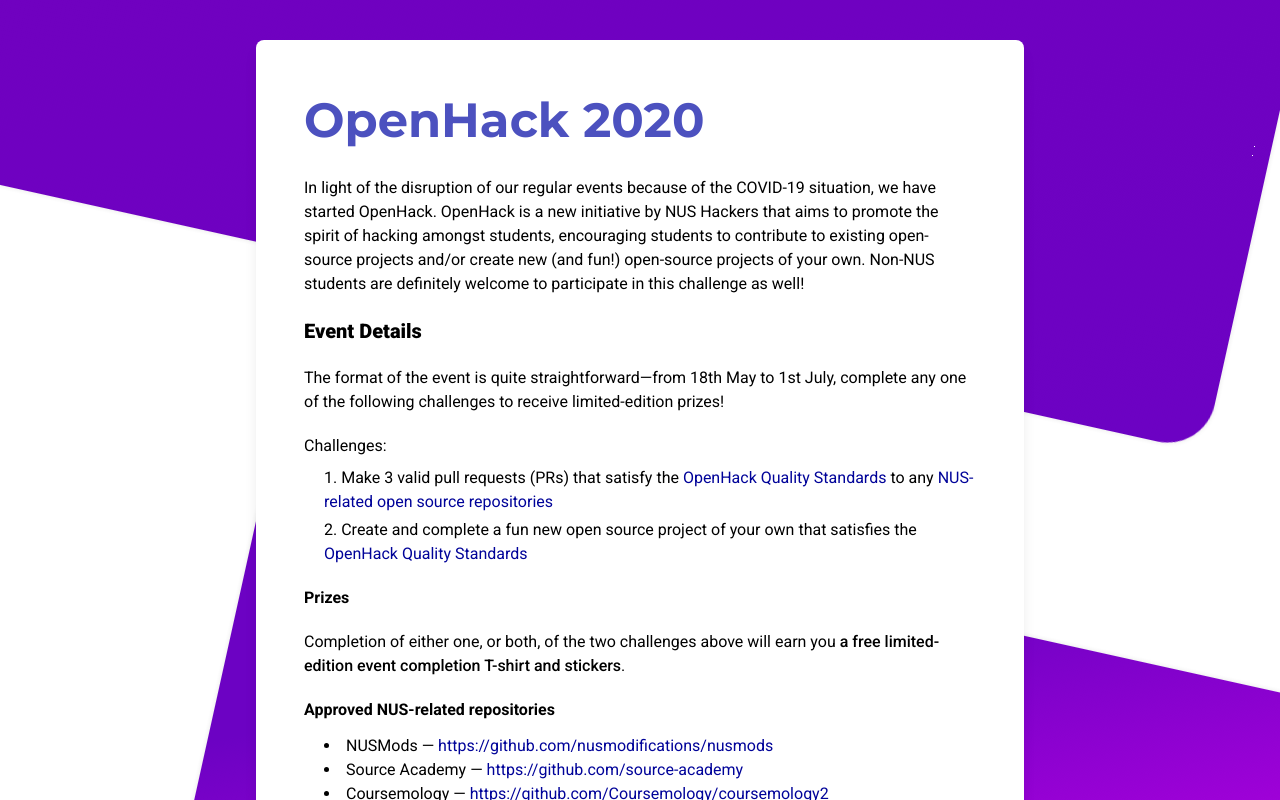
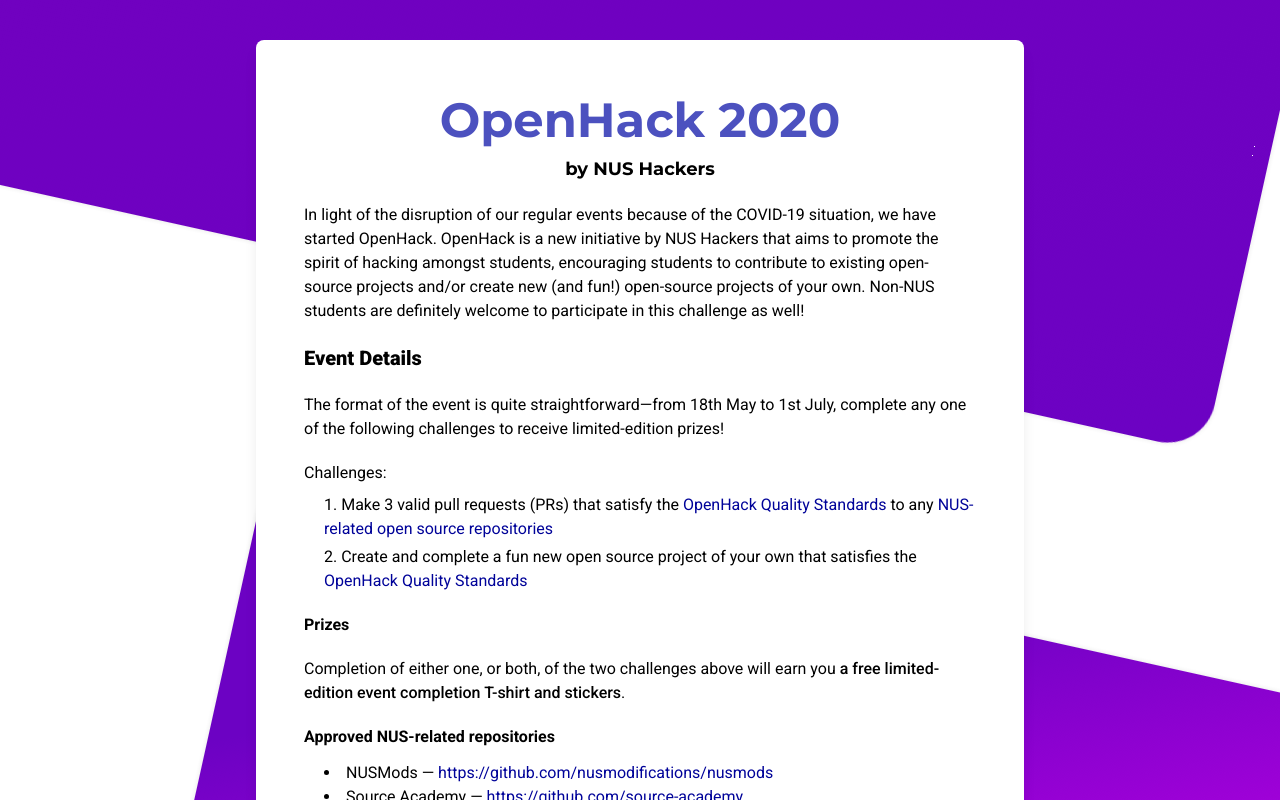
Before and after one commit to nushackers/openhack, a Next.js app: page / in a window 1280 px wide. Shown: the top 800 px of the page. Built offline with nearby package versions, Linux system fonts and the light colour scheme.

Commit message:
Make Hackers branding more prominent

```diff
--- a/pages/index.js
+++ b/pages/index.js
@@ -8,9 +8,22 @@
 const Index = () => (
   <Page title="OpenHack - NUS Hackers">
     <Card>
-      <h1 className="font-title text-center md:text-left my-5 text-4xl md:text-5xl text-indigo-700">
-        OpenHack 2020
-      </h1>
+      <div className="font-title text-center">
+        <h1 className="mt-5 text-4xl md:text-5xl text-indigo-700">
+          OpenHack 2020
+        </h1>
+        <div className="mb-5 text-md md:text-lg">
+          by{" "}
+          <a
+            className="text-black"
+            target="_blank"
+            href="https://nushackers.org"
+          >
+            NUS Hackers
+          </a>
+        </div>
+      </div>
+
       <Text className="my-5">
         In light of the disruption of our regular events because of the COVID-19
         situation, we have started OpenHack. OpenHack is a new initiative by NUS
@@ -75,7 +88,6 @@
         (especially beginners) to build their own projects and share it with the
         community!
       </Text>
-
       <h3 id="eligibility">Eligibility</h3>
       <Text className="mt-5 mb-2">This event is open to:</Text>
       <ol className="mb-5">
@@ -89,7 +101,6 @@
         </li>
         <li className="ml-5 my-1">Full-time National Servicemen (NSFs)</li>
       </ol>
-
       <h3>Quality Standards</h3>
       <Text id="pr-standards" className="mt-5 mb-2">
         Valid PRs must meet the following criteria:
@@ -109,7 +120,6 @@
           other modules is <span className="font-medium">not</span> acceptable)
         </li>
       </ul>
-
       <Text id="proj-standards" className="mt-5 mb-2">
         Valid self-initiated open-source projects must meet the following
         criteria:
```
